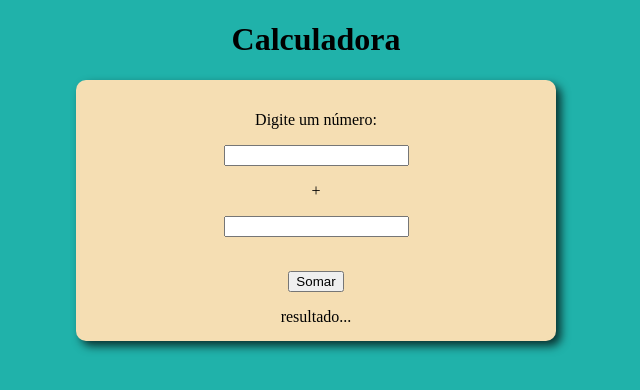
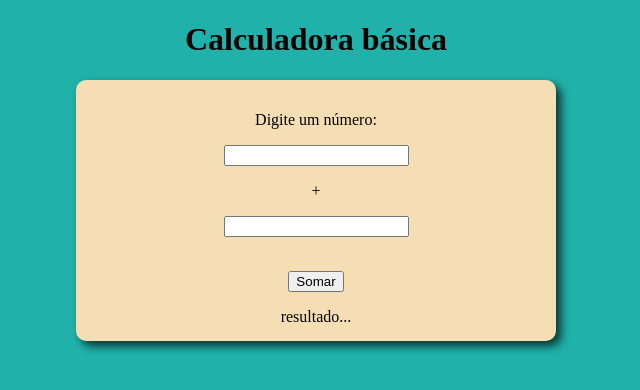
Before and after one commit to CleberteRodDev/calculadora, a plain HTML site: page public_html/index.html in a window 1280 px wide. Shown: the whole page, without its empty margins (324-964 px from the left). Drawn offline with Linux system fonts and the light colour scheme.

Commit message:
ALTERAÇÃO TESTE

```diff
--- a/public_html/index.html
+++ b/public_html/index.html
@@ -9,7 +9,7 @@
 </head>
 <body>
     <header>
-        <h1>Calculadora</h1>
+        <h1>Calculadora básica</h1>
     </header>
     <section id="bloco1">
         <p>Digite um número:
```
